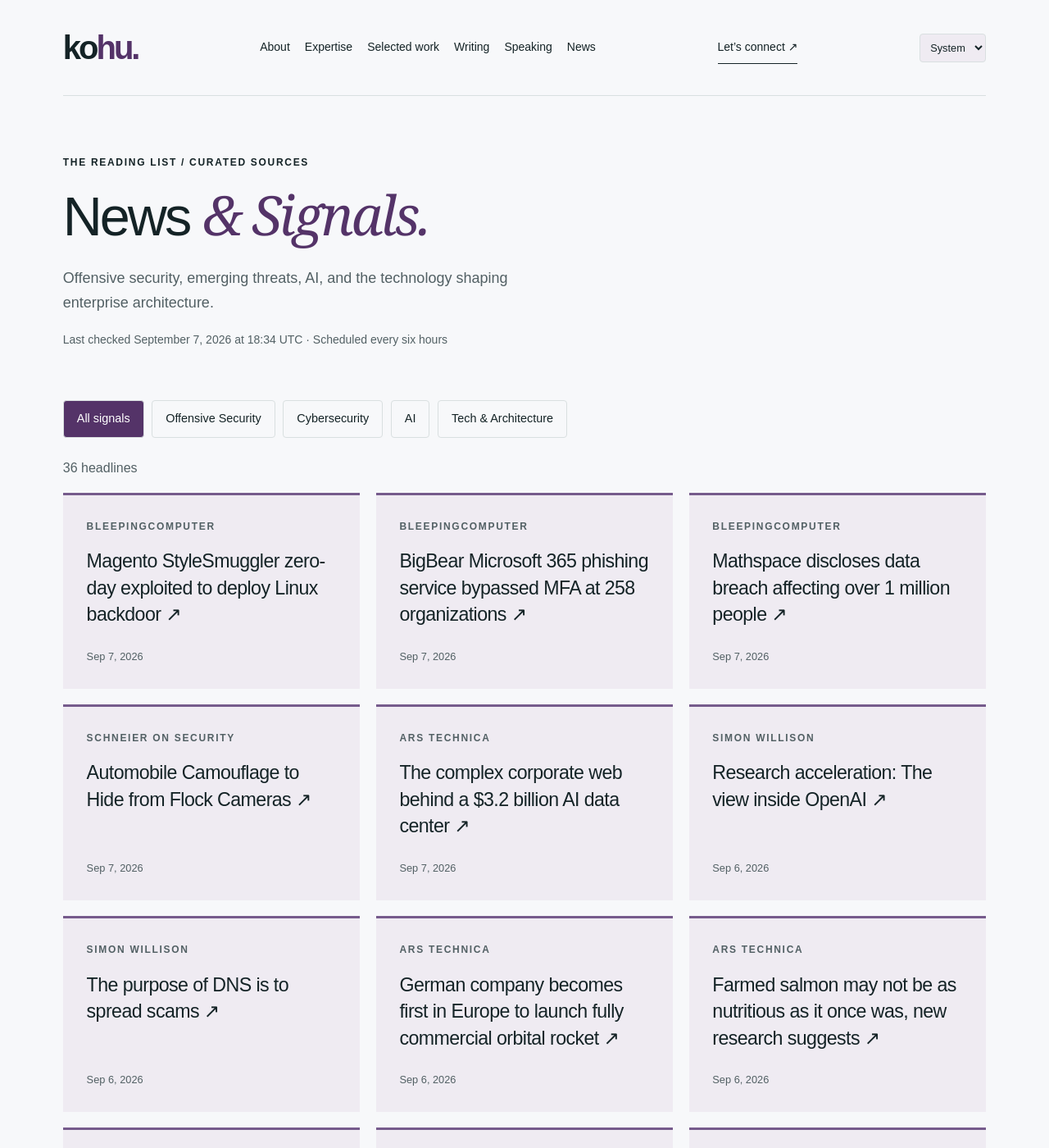
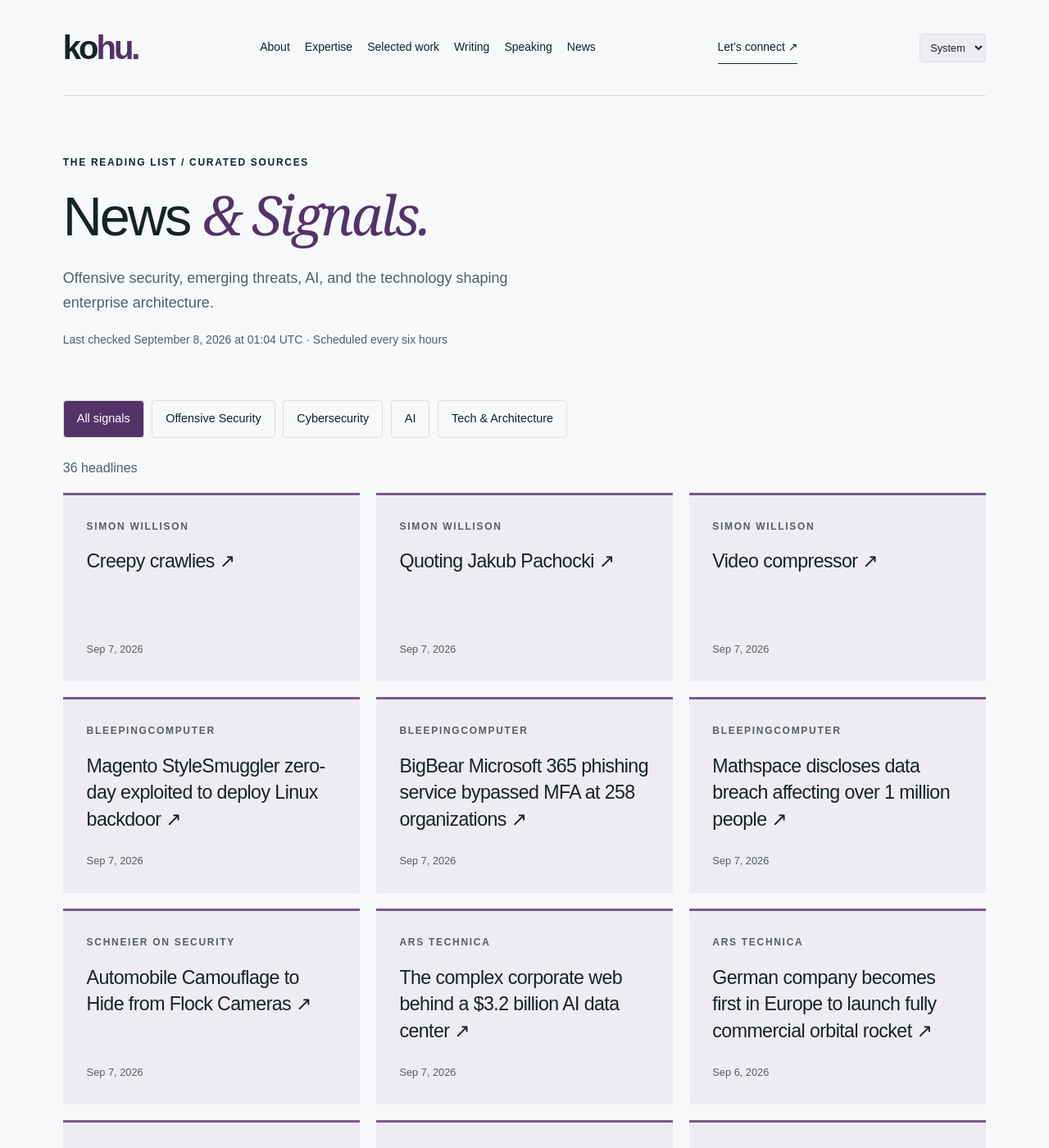
Before and after one commit to hntk/hntk.github.io, a Jekyll site: the page built from news/index.html, in a window 1280 px wide and 1400 px high. Shown: the whole window at 82% size. Built offline with Jekyll 4.4.1, drawn with Linux system fonts in a browser that asks for light colours; part of the change alters nothing that is shown; some of the changed text lies outside the part shown.

Commit message:
Refresh News and Signals

```diff
--- a/_data/news.json
+++ b/_data/news.json
@@ -1,6 +1,30 @@
 {
-  "updated": "2026-09-07T18:34:13.555663+00:00",
+  "updated": "2026-09-08T01:04:42.195755+00:00",
   "items": [
+    {
+      "title": "Creepy crawlies",
+      "url": "https://simonwillison.net/2026/Sep/7/creepy-crawlies/",
+      "published": "2026-09-07T23:08:58+00:00",
+      "source": "Simon Willison",
+      "source_id": "simon-willison",
+      "category": "ai"
+    },
+    {
+      "title": "Quoting Jakub Pachocki",
+      "url": "https://simonwillison.net/2026/Sep/7/jakub-pachocki/",
+      "published": "2026-09-07T22:26:25+00:00",
+      "source": "Simon Willison",
+      "source_id": "simon-willison",
+      "category": "ai"
+    },
+    {
+      "title": "Video compressor",
+      "url": "https://simonwillison.net/2026/Sep/7/video-compressor/",
+      "published": "2026-09-07T18:29:07+00:00",
+      "source": "Simon Willison",
+      "source_id": "simon-willison",
+      "category": "ai"
+    },
     {
       "title": "Magento StyleSmuggler zero-day exploited to deploy Linux backdoor",
       "url": "https://www.bleepingcomputer.com/news/security/magento-stylesmuggler-zero-day-exploited-to-deploy-linux-backdoor/",
@@ -42,22 +66,6 @@
       "category": "tech-architecture"
     },
     {
-      "title": "Research acceleration: The view inside OpenAI",
-      "url": "https://simonwillison.net/2026/Sep/6/research-acceleration-the-view-inside-openai/",
-      "published": "2026-09-06T23:57:40+00:00",
-      "source": "Simon Willison",
-      "source_id": "simon-willison",
-      "category": "ai"
-    },
-    {
-      "title": "The purpose of DNS is to spread scams",
-      "url": "https://simonwillison.net/2026/Sep/6/the-purpose-of-dns-is-to-spread-scams/",
-      "published": "2026-09-06T14:40:07+00:00",
-      "source": "Simon Willison",
-      "source_id": "simon-willison",
-      "category": "ai"
-    },
-    {
       "title": "German company becomes first in Europe to launch fully commercial orbital rocket",
       "url": "https://arstechnica.com/space/2026/09/german-company-becomes-first-in-europe-to-launch-fully-commercial-orbital-rocket/",
       "published": "2026-09-06T11:55:26+00:00",
@@ -72,14 +80,6 @@
       "source": "Ars Technica",
       "source_id": "ars-technica",
       "category": "tech-architecture"
-    },
-    {
-      "title": "There's No Limit to How Bad Code Can Get",
-      "url": "https://simonwillison.net/2026/Sep/6/theres-no-limit-to-how-bad-code-can-get/",
-      "published": "2026-09-06T09:08:06+00:00",
-      "source": "Simon Willison",
-      "source_id": "simon-willison",
-      "category": "ai"
     },
     {
       "title": "OpenAI Agents Hacked Another Website",
@@ -295,79 +295,79 @@
       "id": "ars-technica",
       "name": "Ars Technica",
       "status": "ok",
-      "last_success": "2026-09-07T18:34:13.555663+00:00"
+      "last_success": "2026-09-08T01:04:42.195755+00:00"
     },
     {
       "id": "bleepingcomputer",
       "name": "BleepingComputer",
       "status": "ok",
-      "last_success": "2026-09-07T18:34:13.555663+00:00"
+      "last_success": "2026-09-08T01:04:42.195755+00:00"
     },
     {
       "id": "cloudflare",
       "name": "Cloudflare",
       "status": "ok",
-      "last_success": "2026-09-07T18:34:13.555663+00:00"
+      "last_success": "2026-09-08T01:04:42.195755+00:00"
     },
     {
       "id": "dark-reading",
       "name": "Dark Reading",
       "status": "ok",
-      "last_success": "2026-09-07T18:34:13.555663+00:00"
+      "last_success": "2026-09-08T01:04:42.195755+00:00"
     },
     {
       "id": "hugging-face",
       "name": "Hugging Face",
       "status": "ok",
-      "last_success": "2026-09-07T18:34:13.555663+00:00"
+      "last_success": "2026-09-08T01:04:42.195755+00:00"
     },
     {
       "id": "microsoft-research",
       "name": "Microsoft Research",
       "status": "ok",
-      "last_success": "2026-09-07T18:34:13.555663+00:00"
+      "last_success": "2026-09-08T01:04:42.195755+00:00"
     },
     {
       "id": "nvidia",
       "name": "NVIDIA",
       "status": "ok",
-      "last_success": "2026-09-07T18:34:13.555663+00:00"
+      "last_success": "2026-09-08T01:04:42.195755+00:00"
     },
     {
       "id": "portswigger",
       "name": "PortSwigger Research",
       "status": "ok",
-      "last_success": "2026-09-07T18:34:13.555663+00:00"
+      "last_success": "2026-09-08T01:04:42.195755+00:00"
     },
     {
       "id": "schneier",
       "name": "Schneier on Security",
       "status": "ok",
-      "last_success": "2026-09-07T18:34:13.555663+00:00"
+      "last_success": "2026-09-08T01:04:42.195755+00:00"
     },
     {
       "id": "simon-willison",
       "name": "Simon Willison",
       "status": "ok",
-      "last_success": "2026-09-07T18:34:13.555663+00:00"
+      "last_success": "2026-09-08T01:04:42.195755+00:00"
     },
     {
       "id": "specterops",
       "name": "SpecterOps",
       "status": "ok",
-      "last_success": "2026-09-07T18:34:13.555663+00:00"
+      "last_success": "2026-09-08T01:04:42.195755+00:00"
     },
     {
       "id": "trail-of-bits",
       "name": "Trail of Bits",
       "status": "ok",
-      "last_success": "2026-09-07T18:34:13.555663+00:00"
+      "last_success": "2026-09-08T01:04:42.195755+00:00"
     },
     {
       "id": "wired",
       "name": "WIRED Security",
       "status": "ok",
-      "last_success": "2026-09-07T18:34:13.555663+00:00"
+      "last_success": "2026-09-08T01:04:42.195755+00:00"
     }
   ]
 }
```
